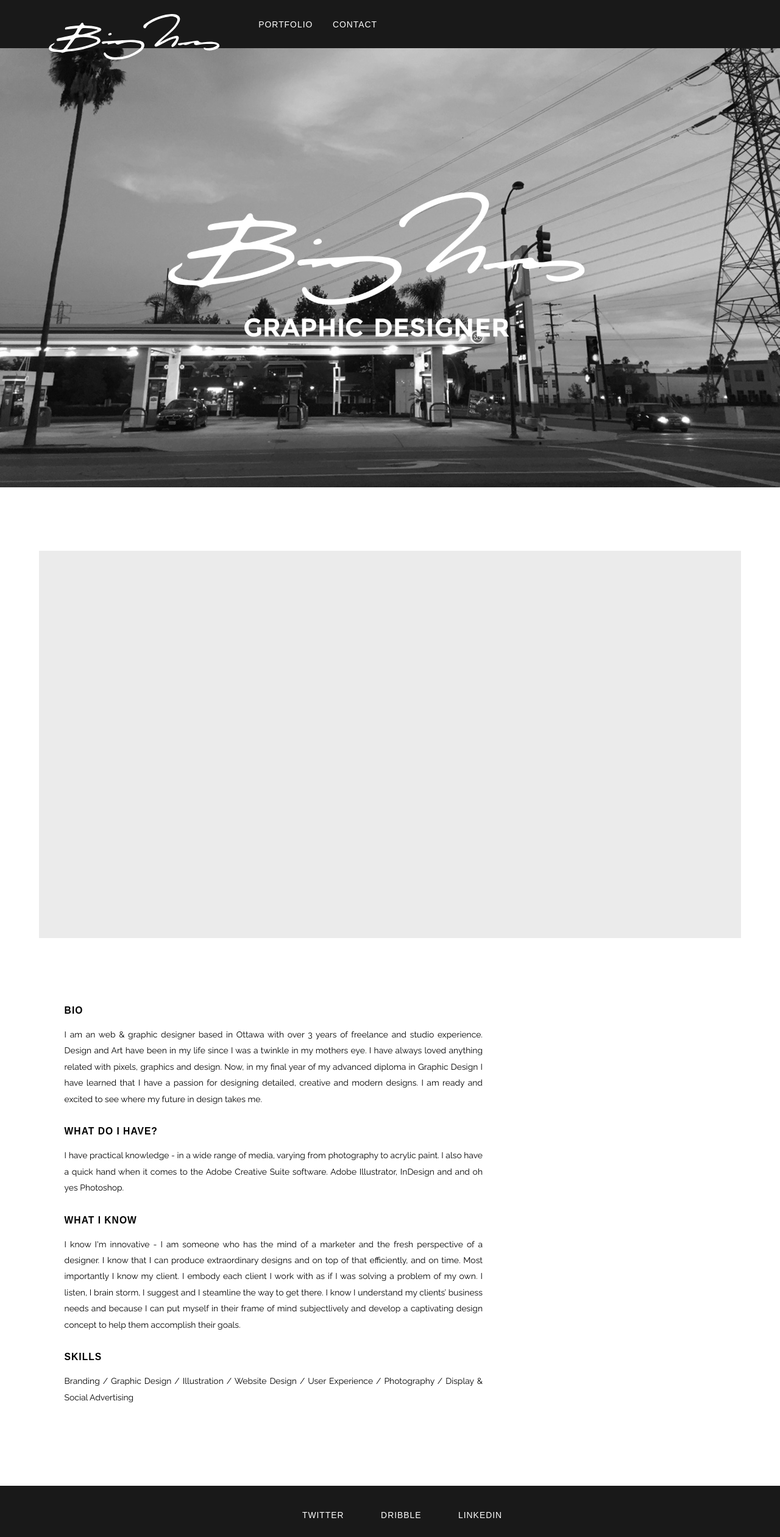
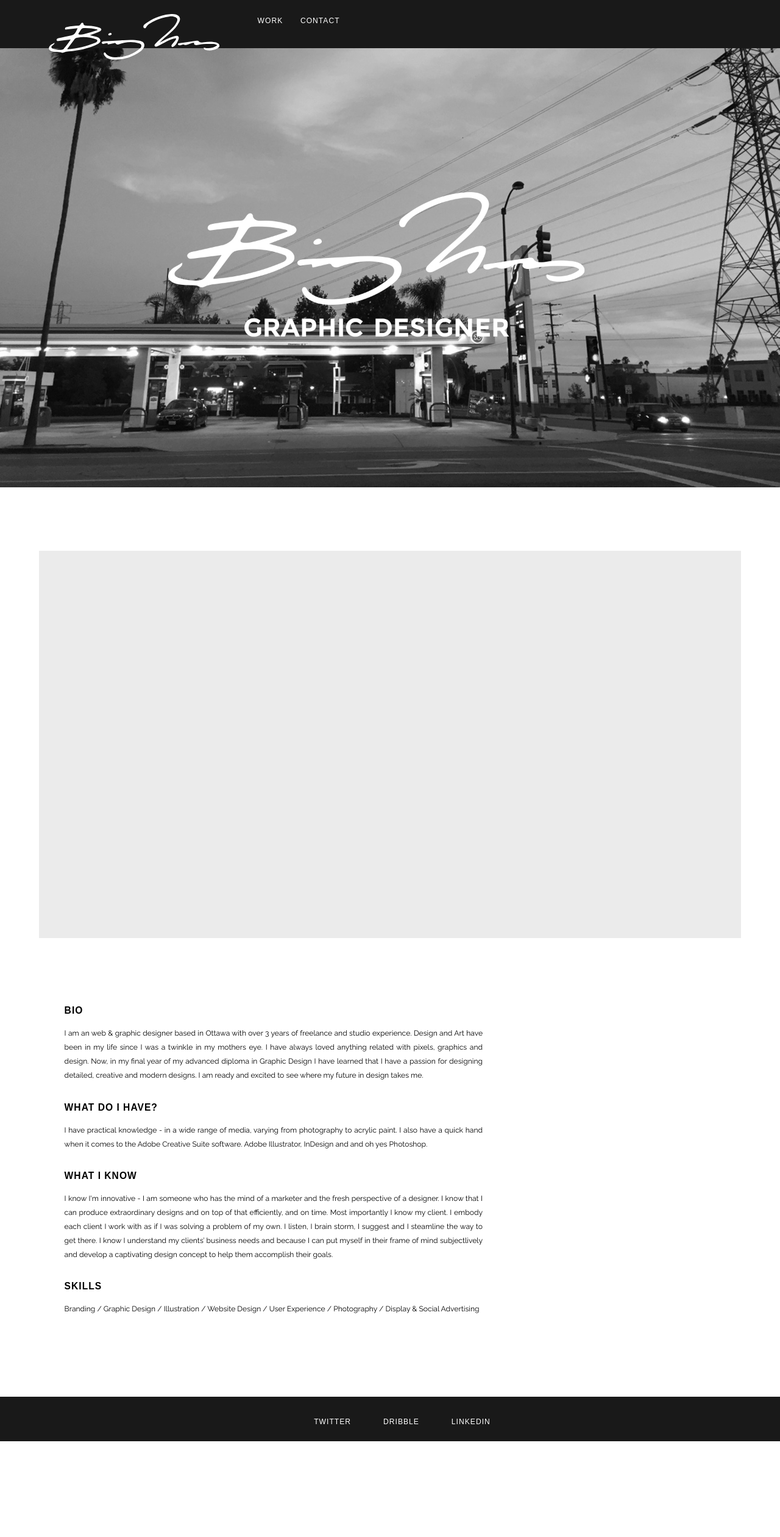
Before and after one commit to norr0065/portfolio-site, a Jekyll site: the page built from index.html, in a window 1280 px wide. Shown: the whole page at 61% size. Built offline with Jekyll 4.4.1, drawn with Linux system fonts in a browser that asks for light colours; Markdown is read by kramdown in place of the engine named in the settings; after the commit the page ends 2363 px from its top, so only the background shows below that.

Commit message:
Bring nav items down

```diff
--- a/_layouts/default.html
+++ b/_layouts/default.html
@@ -29,7 +29,7 @@
     <div class="micro unit unit-xs-1-2 unit-s-1-2 unit-m-3-5 unit-l-3-5">
       <nav role="navagation" class="nav" id="nav">
         <ul>
-          <li class="nav__item capitalize"><a href="{{site.baseurl}}/portfolio/">Portfolio</a></li>
+          <li class="nav__item capitalize"><a href="{{site.baseurl}}/portfolio/">Work</a></li>
           <li class="nav__item capitalize"><a href="{{site.baseurl}}/contact/">Contact</a></li>
         </ul>
      </nav>
--- a/css/main.css
+++ b/css/main.css
@@ -29,7 +29,7 @@
 .nav{
   display:inline;
   margin: auto;
-  padding-top: 1.5em;
+  padding-top: 3em;
   padding-left: .5em;
   padding-right: 2em;
   color: #ffffff;
--- a/css/type.css
+++ b/css/type.css
@@ -82,7 +82,7 @@
 }
 
 .micro {
-  font-size: 0.7901rem;
+  font-size: 0.6901rem;
   line-height: 1.8984;
 }
 
```
